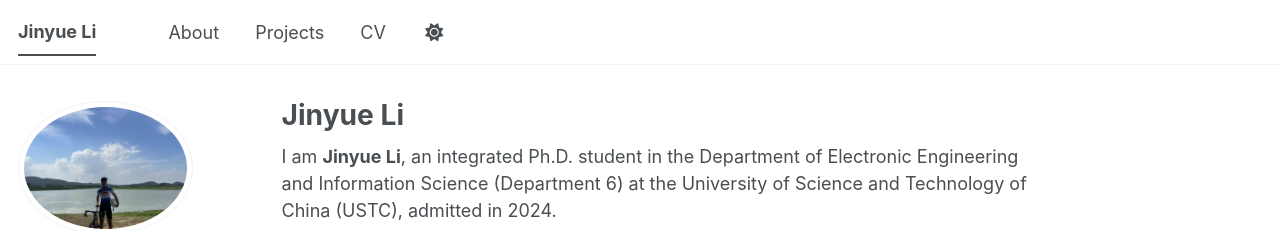
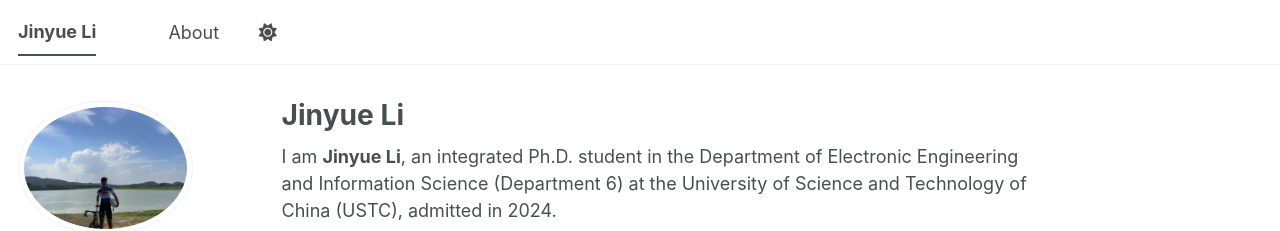
Before and after one commit to jylEcho/jylEcho.github.io, a Jekyll site: the page built from _pages/about.md, in a window 1280 px wide. Shown: the top 231 px of the page. Built offline with Jekyll 4.4.1, drawn with Linux system fonts in a browser that asks for light colours; some web fonts are replaced; a script bundle is joined from its source files by our own code; library files that are not in the unit come from our copies.

Commit message:
Update navigation.yml

```diff
--- a/_data/navigation.yml
+++ b/_data/navigation.yml
@@ -10,9 +10,3 @@
 main:
   - title: "About"
     url: /
-
-  - title: "Projects"
-    url: /portfolio/
-
-  - title: "CV"
-    url: /cv/
```
